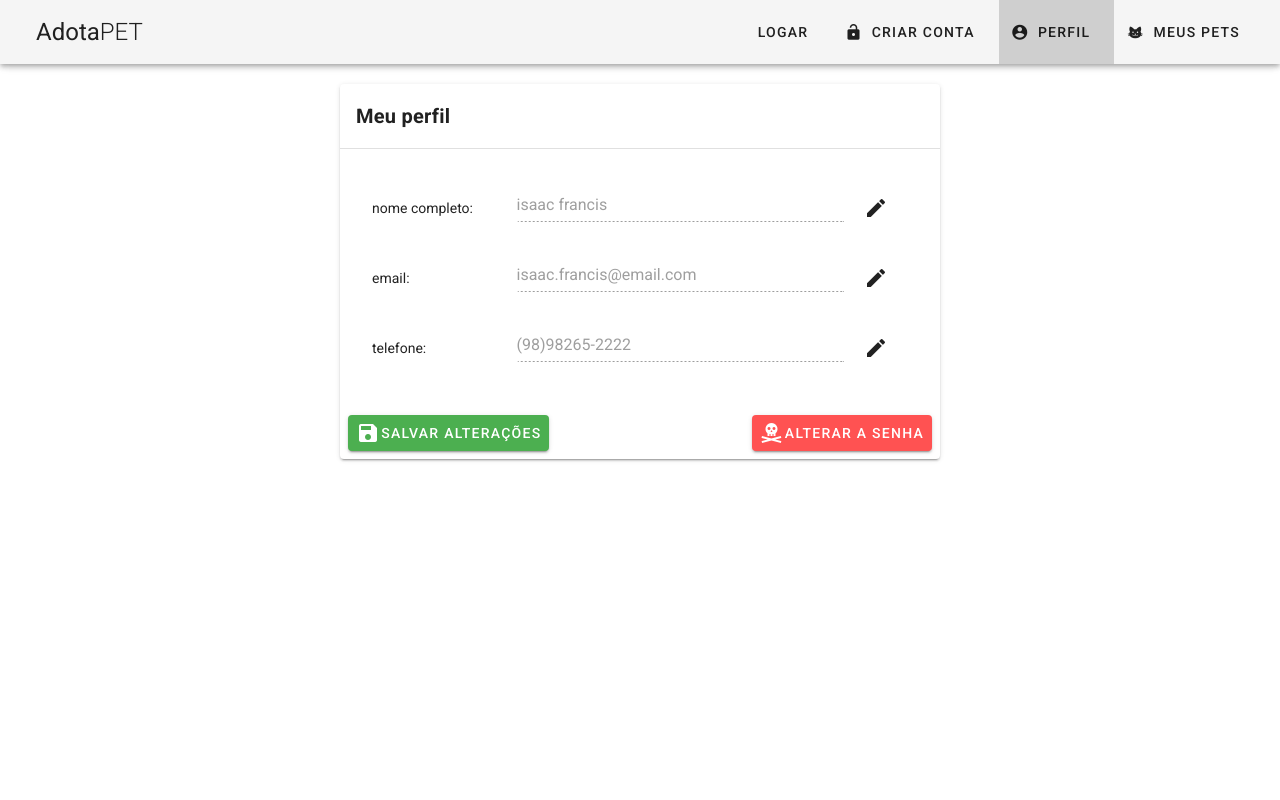
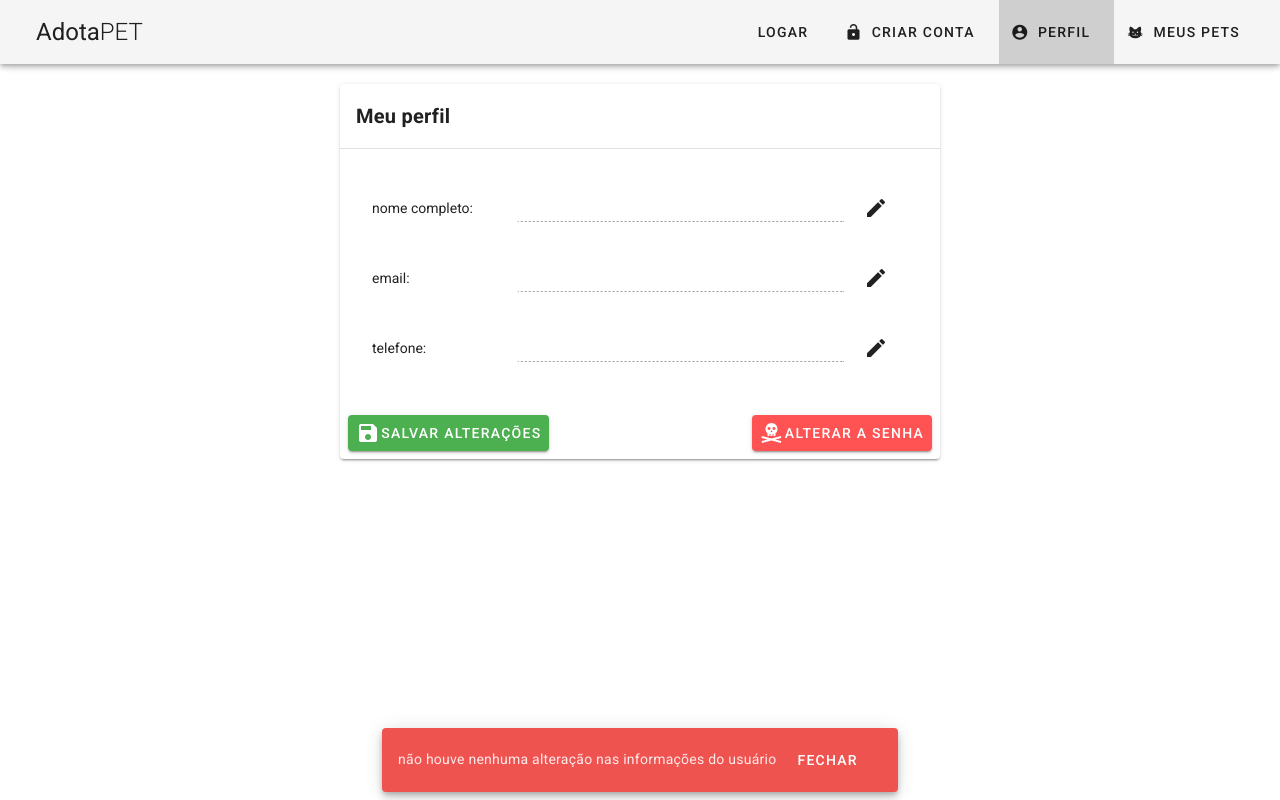
Before and after one commit to IsaaCurvelo/adota-pet-front-vue, a Vue app: page /perfil in a window 1280 px wide. Both pictures are taken after a click on the button "SALVAR ALTERAÇÕES". Built offline with nearby package versions, Linux system fonts and the light colour scheme.

Commit message:
implementaçao do AnimalService e das telas: meus pets e perfil

```diff
--- a/src/components/Home.vue
+++ b/src/components/Home.vue
@@ -1,8 +1,6 @@
 <template>
   <v-container fluid>
     <h1>Stand Virtual</h1>
-    <p v-if="logado">{{this.$store.usuario.nome}}</p>
-    <p>{{logado}}</p>
     <v-fade-transition mode="out-in">
       <v-row v-if="animais.length > 0" key="0">
         <PetCard v-for="animal in animais" v-bind:animal="animal" :key="animal.id" />
@@ -13,30 +11,26 @@
 
 
 <script>
-import axios from 'axios'
+import PetCard from "@/components/Pet/PetCard";
 
-import PetCard from "@/components/Pet/PetCard"
+import { todosAnimais } from "@/services/AnimalService";
 
 export default {
-  data() {
-    return {
-      animais: [],
-      logado: false,
-    };
-  },
+  data: () => ({
+    animais: [],
+    logado: false
+  }),
   components: {
     PetCard
   },
   mounted() {
-    this.logado = this.$store.usuario != null
-    axios.get('animais')
-    .then(response => {
-      this.animais = response.data.content
-    })
-    .catch(e => {
-      console.log(e)
-    })
-
+    todosAnimais()
+      .then(response => {
+        this.animais = response.data.content;
+      })
+      .catch(e => {
+        console.log(e);
+      });
   }
 };
 </script>
--- a/src/components/Usuario/MeusPets.vue
+++ b/src/components/Usuario/MeusPets.vue
@@ -1,5 +1,45 @@
 <template>
-    <div>
-        <p>MEUS PETS</p>
-    </div>
+  <v-container fluid>
+    <h2>Meus Pets</h2>
+    <v-btn large color="success">
+      <v-icon>mdi-plus</v-icon>cadastrar novo
+    </v-btn>
+    <v-fade-transition mode="out-in">
+      <v-row v-if="animais.length > 0" key="0">
+        <PetCard v-for="animal in animais" v-bind:animal="animal" :key="animal.id" />
+      </v-row>
+    </v-fade-transition>
+  </v-container>
 </template>
+
+<script>
+import { mapGetters } from "vuex";
+
+import { todosAnimaisPorUsuario } from "@/services/AnimalService";
+
+import PetCard from "@/components/Pet/PetCard";
+
+export default {
+  data: () => ({
+    usuario: {},
+    animais: [],
+    errorMessage: ""
+  }),
+  components: {
+    PetCard
+  },
+  methods: {
+    ...mapGetters(["getUsuarioLogado"])
+  },
+  mounted() {
+    this.usuario = this.getUsuarioLogado()
+    todosAnimaisPorUsuario(this.usuario)
+      .then(res => {
+        this.animais = res.data;
+      })
+      .catch(err => {
+        this.errorMessage = err;
+      });
+  }
+};
+</script>
--- a/src/components/Usuario/Perfil.vue
+++ b/src/components/Usuario/Perfil.vue
@@ -9,50 +9,77 @@
         <v-list dense>
           <v-list-item>
             <v-list-item-content>nome completo:</v-list-item-content>
-						<v-text-field :value="usuario.nome" disabled=""/>
-						<v-btn text>
+            <v-text-field :v-model="usuario.nome" :disabled="!editNome" />
+            <v-btn text @click="editNome = !editNome">
               <v-icon>mdi-pencil</v-icon>
             </v-btn>
           </v-list-item>
           <v-list-item>
             <v-list-item-content>email:</v-list-item-content>
-						<v-text-field :value="usuario.email" disabled=""/>
-						<v-btn text>
+            <v-text-field :v-model="usuario.email" :disabled="!editEmail" />
+            <v-btn text @click="editEmail = !editEmail">
               <v-icon>mdi-pencil</v-icon>
             </v-btn>
           </v-list-item>
           <v-list-item>
             <v-list-item-content>telefone:</v-list-item-content>
-						<v-text-field :value="usuario.telefone" disabled=""/>
-						<v-btn text>
+            <v-text-field :v-model="usuario.telefone" :disabled="!editTelefone" />
+            <v-btn text @click="editTelefone = !editTelefone">
               <v-icon>mdi-pencil</v-icon>
             </v-btn>
           </v-list-item>
         </v-list>
       </v-card-text>
       <v-card-actions>
-				<v-btn  color="success">
-					<v-icon>mdi-content-save</v-icon>
-					salvar alterações
+        <v-btn @click="salvarAlteracoes" color="success">
+          <v-icon>mdi-content-save</v-icon>salvar alterações
         </v-btn>
-				<v-spacer/>
+        <v-spacer />
         <v-btn color="error">
-					<v-icon>mdi-skull-crossbones</v-icon>
-					alterar a senha
+          <v-icon>mdi-skull-crossbones</v-icon>alterar a senha
         </v-btn>
       </v-card-actions>
     </v-card>
+    <v-snackbar v-model="snackbar" :color="color" :timeout="snackbarTimeOut">
+      {{ message }}
+      <v-btn color="white" text @click="snackbar = false">Fechar</v-btn>
+    </v-snackbar>
   </div>
 </template>
 
 <script>
+import { mapGetters } from "vuex";
+
 export default {
   data: () => ({
-		usuario: {
-			nome: 'isaac francis',
-			email: 'isaac.francis@email.com',
-			telefone: '(98)98265-2222',
+    usuario: {},
+    editNome: false,
+    editEmail: false,
+    editTelefone: false,
+    snackbarTimeOut: 3000,
+		snackbar: false,
+		color: '',
+		message: ''
+  }),
+  mounted() {
+    this.usuario = this.getUsuarioLogado();
+  },
+  methods: {
+    ...mapGetters(["getUsuarioLogado"]),
+    salvarAlteracoes() {
+			const usuarioLogado = this.getUsuarioLogado()
+			console.log(usuarioLogado)
+			console.log(this.usuario)
+      if (JSON.stringify(usuarioLogado) === JSON.stringify(this.usuario)) {
+				this.color = 'red lighten-1'
+				this.message = 'não houve nenhuma alteração nas informações do usuário'
+        this.snackbar = true;
+      } else {
+				this.color = 'teal accent-4'
+				this.message = 'alterações efetuadas com sucesso'
+				this.snackbar = true;
 			}
-	})
     }
+  }
+};
 </script>
--- a/src/services/AnimalService.js
+++ b/src/services/AnimalService.js
@@ -4,4 +4,8 @@ function todosAnimais() {
   return axios.get("animais")
 }
 
-export { todosAnimais }
+function todosAnimaisPorUsuario(usuario) {
+  return axios.get("animais/usuario/" + usuario.id)
+}
+
+export { todosAnimais, todosAnimaisPorUsuario }
--- a/src/services/UsuarioService.js
+++ b/src/services/UsuarioService.js
@@ -1,15 +1,15 @@
 import axios from './config'
 
-function logar(payload) {
-  return axios.post("usuarios/logar", payload, {
+function logar(usuario) {
+  return axios.post("usuarios/logar", usuario, {
     headers: {
       "Content-Type": "application/json"
     }
   })
 }
 
-function cadastrar(payload) {
-  return axios.post("usuarios", payload, {
+function cadastrar(usuario) {
+  return axios.post("usuarios", usuario, {
     headers: {
       "Content-Type": "application/json"
     }
--- a/src/store/index.js
+++ b/src/store/index.js
@@ -26,5 +26,10 @@ export default new Vuex.Store({
     doLogin({ dispatch }, payload) {
       dispatch('setUsuario', payload)
     }
+  },
+  getters : {
+    getUsuarioLogado: state => {
+      return state.usuario
+    }
   }
 });
```
Also changed, not shown: src/components/Usuario/LoginUsuario.vue (+21 -15 lines). Lines whose indentation alone changed are shown as unchanged.
